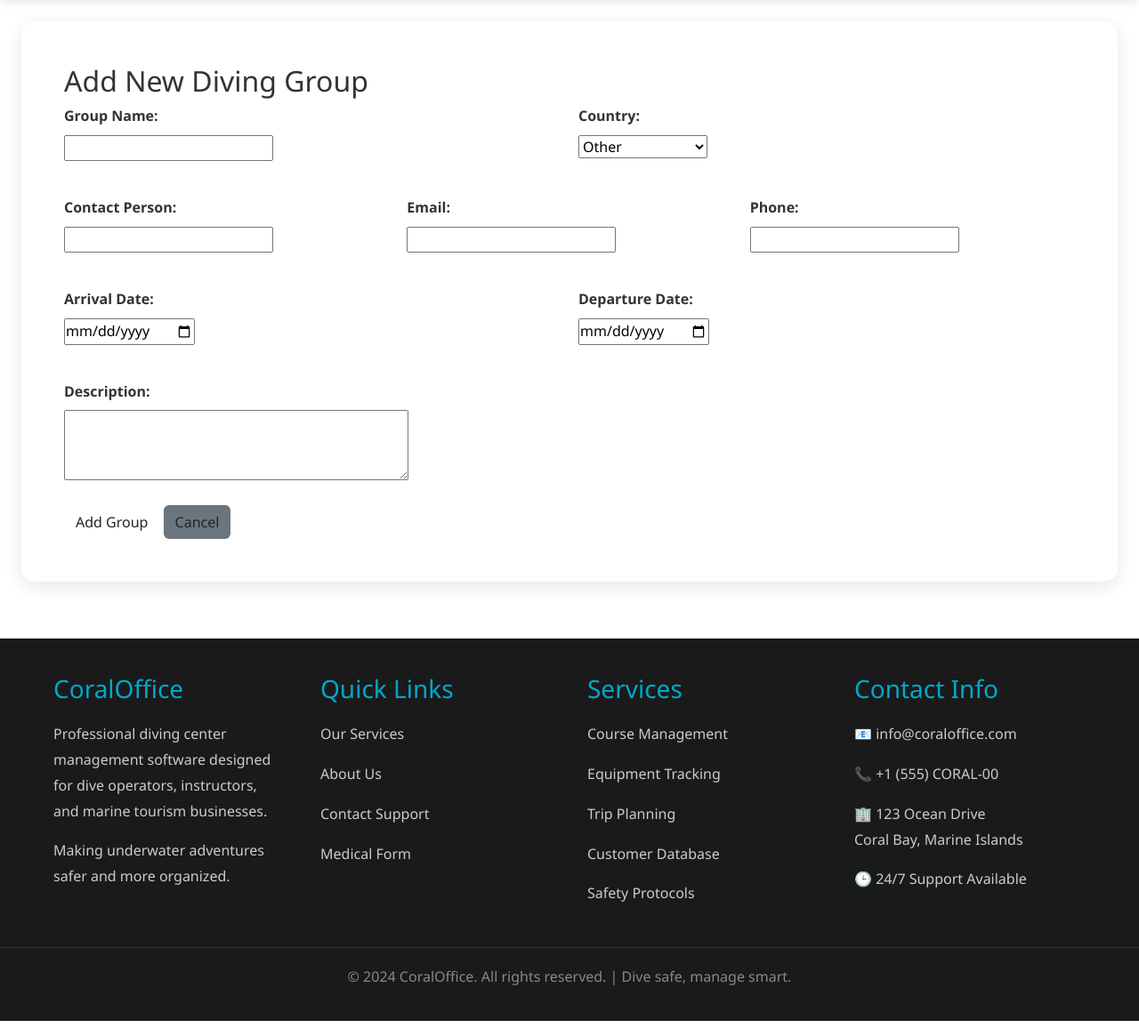
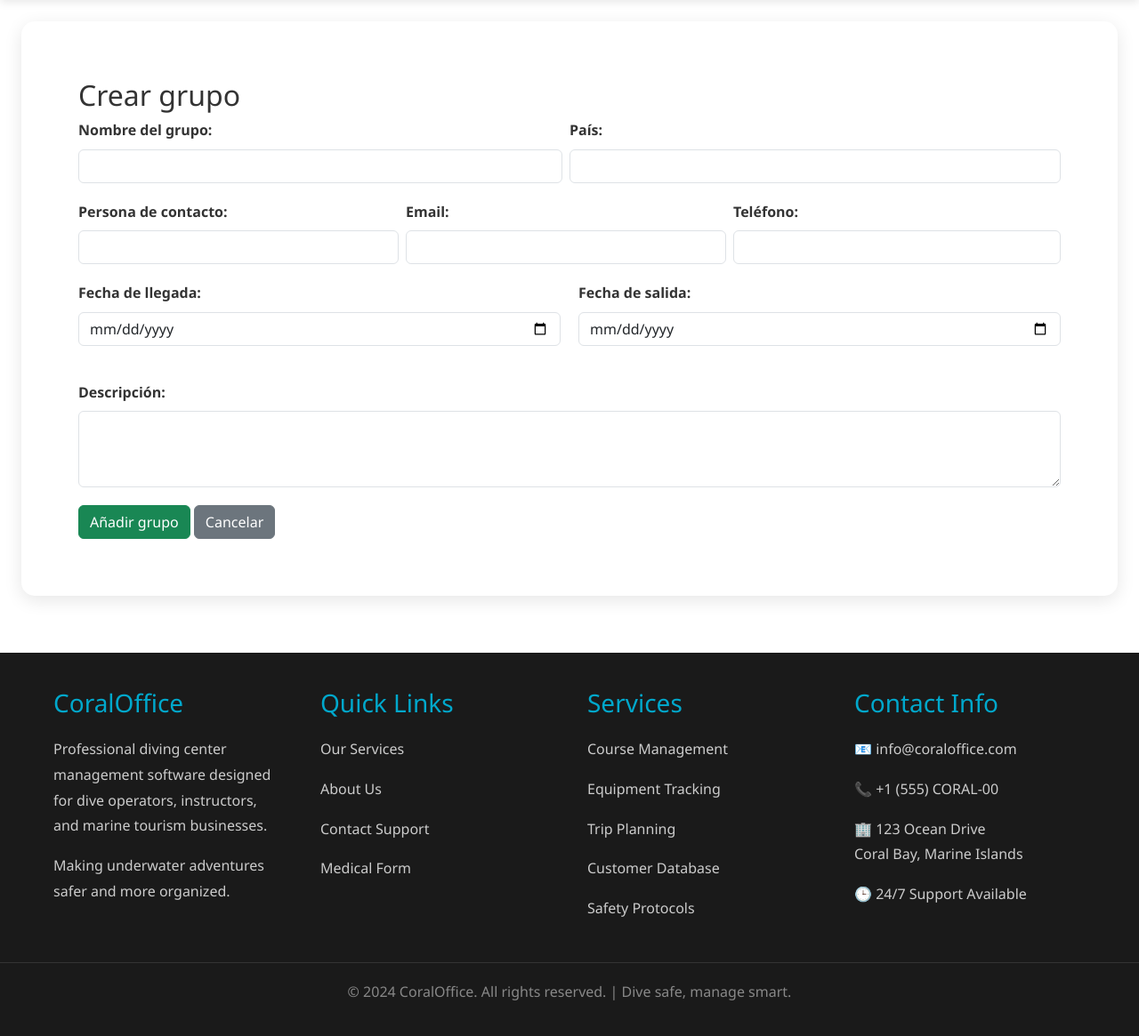
Before and after one commit to renekendeins/coraloffice, a Django app: page /users/diving-groups/add/ in a window 1280 px wide. Shown: the part 76-1241 px from the top of the page at 89% size. Run offline with Django 5.2, Linux system fonts and the light colour scheme; a user stored in the database is signed in; data comes from the database, SQL or seed files in the repository; both versions use the stored data as it was after the commit.

Commit message:
Checkpoint before assistant change: Add diving group creation form and translate models and views
Implements DivingGroupForm with country field and translates Staff/Course models.

Replit-Commit-Author: Assistant

```diff
--- a/users/forms.py
+++ b/users/forms.py
@@ -164,14 +164,21 @@ class InventoryItemForm(forms.ModelForm):
         }
 
 class DivingGroupForm(forms.ModelForm):
+    name = forms.CharField(widget=forms.TextInput(attrs={'class': 'form-control'}))
+    country = forms.CharField(widget=forms.TextInput(attrs={'class': 'form-control'}))
+    contact_person = forms.CharField(widget=forms.TextInput(attrs={'class': 'form-control'}))
+    email = forms.EmailField(widget=forms.EmailInput(attrs={'class': 'form-control'}))
+    phone = forms.CharField(widget=forms.TextInput(attrs={'class': 'form-control'}))
+    description = forms.CharField(widget=forms.Textarea(attrs={'class': 'form-control', 'rows': 3}), required=False)
+    arrival_date = forms.DateField(widget=forms.DateInput(attrs={'type': 'date', 'class': 'form-control'}))
+    departure_date = forms.DateField(widget=forms.DateInput(attrs={'type': 'date', 'class': 'form-control'}))
+
     class Meta:
         model = DivingGroup
-        fields = ('name', 'country', 'contact_person', 'email', 'phone', 'description', 'arrival_date', 'departure_date')
-        widgets = {
-            'description': forms.Textarea(attrs={'rows': 3}),
-            'arrival_date': forms.DateInput(attrs={'type': 'date'}),
-            'departure_date': forms.DateInput(attrs={'type': 'date'}),
-        }
+        fields = (
+            'name', 'country', 'contact_person', 'email',
+            'phone', 'description', 'arrival_date', 'departure_date'
+        )
 
 class QuickCustomerForm(forms.ModelForm):
     """Simplified form for quickly adding customers in group management"""
@@ -243,14 +250,29 @@ class MedicalForm(forms.ModelForm):
 
 
 class CourseForm(forms.ModelForm):
+    name = forms.CharField(widget=forms.TextInput(attrs={'class': 'form-control'}))
+    course_type = forms.ChoiceField(choices=Course.COURSE_TYPE_CHOICES, widget=forms.Select(attrs={'class': 'form-control'}))
+    description = forms.CharField(widget=forms.Textarea(attrs={'class': 'form-control', 'rows': 3}))
+    total_dives = forms.IntegerField(widget=forms.NumberInput(attrs={'class': 'form-control'}))
+    duration_days = forms.IntegerField(widget=forms.NumberInput(attrs={'class': 'form-control'}))
+    price = forms.DecimalField(decimal_places=2, widget=forms.NumberInput(attrs={'class': 'form-control', 'step': '0.01'}))
+    prerequisites = forms.CharField(widget=forms.Textarea(attrs={'class': 'form-control', 'rows': 2}), required=False)
+    is_active = forms.BooleanField(required=False, widget=forms.CheckboxInput(attrs={'class': 'form-check-input'}))
+    just_one_dive = forms.BooleanField(required=False, widget=forms.CheckboxInput(attrs={'class': 'form-check-input'}))
+    includes_material = forms.BooleanField(required=False, widget=forms.CheckboxInput(attrs={'class': 'form-check-input'}))
+    includes_instructor = forms.BooleanField(required=False, widget=forms.CheckboxInput(attrs={'class': 'form-check-input'}))
+    includes_insurance = forms.BooleanField(required=False, widget=forms.CheckboxInput(attrs={'class': 'form-check-input'}))
+
     class Meta:
         model = Course
-        fields = ['name', 'course_type', 'description', 'total_dives', 'duration_days', 'price', 'prerequisites', 'is_active', 'just_one_dive', 'includes_material', 'includes_instructor', 'includes_insurance']
-        widgets = {
-            'description': forms.Textarea(attrs={'rows': 3}),
-            'prerequisites': forms.Textarea(attrs={'rows': 2}),
-            'price': forms.NumberInput(attrs={'step': '0.01'}),
-        }
+        fields = [
+            'name', 'course_type', 'description', 'total_dives', 'duration_days',
+            'price', 'prerequisites', 'is_active', 'just_one_dive',
+            'includes_material', 'includes_instructor', 'includes_insurance'
+        ]
+
+
+
 
 class CourseEnrollmentForm(forms.ModelForm):
     class Meta:
--- a/users/models.py
+++ b/users/models.py
@@ -392,12 +392,16 @@ class Staff(models.Model):
         ('SENIOR_INSTRUCTOR', 'Senior Instructor'),
         ('MASTER_INSTRUCTOR', 'Master Instructor'),
         ('COURSE_DIRECTOR', 'Course Director'),
+        ('SKIPPER', 'Marinero'),
+        ('DRIVER', 'Patrón'),
+
+
     ]
 
     STATUS_CHOICES = [
-        ('ACTIVE', 'Active'),
-        ('INACTIVE', 'Inactive'),
-        ('ON_LEAVE', 'On Leave'),
+        ('ACTIVE', 'Activo'),
+        ('INACTIVE', 'Inactivo'),
+        ('ON_LEAVE', 'Ausente'),
     ]
 
     diving_center = models.ForeignKey(User, on_delete=models.CASCADE, related_name='staff_members')
@@ -478,11 +482,11 @@ class Course(models.Model):
 
 class CourseEnrollment(models.Model):
     STATUS_CHOICES = [
-        ('ENROLLED', 'Enrolled'),
-        ('IN_PROGRESS', 'In Progress'),
-        ('COMPLETED', 'Completed'),
-        ('CANCELLED', 'Cancelled'),
-        ('ON_HOLD', 'On Hold'),
+        ('ENROLLED', 'Inscritp'),
+        ('IN_PROGRESS', 'En progrso'),
+        ('COMPLETED', 'Completado'),
+        ('CANCELLED', 'Cancelado'),
+        ('ON_HOLD', 'En espera'),
     ]
 
     customer = models.ForeignKey(Customer, on_delete=models.CASCADE, related_name='course_enrollments')
@@ -575,20 +579,20 @@ class CourseEnrollment(models.Model):
 
 class CourseSession(models.Model):
     SESSION_TYPE_CHOICES = [
-        ('THEORY', 'Theory Session'),
-        ('POOL', 'Pool Dive'),
-        ('OPEN_WATER', 'Open Water Dive'),
-        ('EXAM', 'Exam'),
-        ('PRACTICAL', 'Practical Skills'),
+        ('THEORY', 'Sesión teórica'),
+        ('POOL', 'Aguas Confinadas'),
+        ('OPEN_WATER', 'Aguas Abiertas'),
+        ('EXAM', 'Examen'),
+        ('PRACTICAL', 'Habilidades'),
     ]
 
     STATUS_CHOICES = [
-        ('NOT_SCHEDULED', 'Not Scheduled'),
-        ('SCHEDULED', 'Scheduled'),
-        ('IN_PROGRESS', 'In Progress'),
-        ('COMPLETED', 'Completed'),
-        ('CANCELLED', 'Cancelled'),
-        ('RESCHEDULED', 'Rescheduled'),
+        ('NOT_SCHEDULED', 'Sin pogramar'),
+        ('SCHEDULED', 'Programado'),
+        ('IN_PROGRESS', 'En progrso'),
+        ('COMPLETED', 'Completado'),
+        ('CANCELLED', 'Cancelado'),
+        ('RESCHEDULED', 'Reprogramado'),
     ]
 
     enrollment = models.ForeignKey(CourseEnrollment, on_delete=models.CASCADE, related_name='course_sessions', null=True, blank=True)
--- a/users/templates/users/add_diving_group.html
+++ b/users/templates/users/add_diving_group.html
@@ -4,53 +4,55 @@
 {% block users_title %}Add Diving Group - CoralOffice{% endblock %}
 
 {% block users_content %}
-<h2>Add New Diving Group</h2>
+<div class="p-3">
+    <h2>Crear grupo</h2>
 
     <form method="post">
         {% csrf_token %}
-    <div class="form-row" style="display: grid; grid-template-columns: 1fr 1fr; gap: 20px; margin-bottom: 20px;">
-        <div class="form-group">
-            <label for="{{ form.name.id_for_label }}">Group Name:</label>
+        <div class="form-row d-flex flex-column flex-md-row">
+            <div class="form-group col-12 col-md-6 pe-md-2">
+                <label for="{{ form.name.id_for_label }}">Nombre del grupo:</label>
                 {{ form.name }}
             </div>
-        <div class="form-group">
-            <label for="{{ form.country.id_for_label }}">Country:</label>
+            <div class="form-group col-12 col-md-6">
+                <label for="{{ form.country.id_for_label }}">País:</label>
                 {{ form.country }}
             </div>
         </div>
 
-    <div class="form-row" style="display: grid; grid-template-columns: 1fr 1fr 1fr; gap: 20px; margin-bottom: 20px;">
-        <div class="form-group">
-            <label for="{{ form.contact_person.id_for_label }}">Contact Person:</label>
+        <div class="form-row d-flex flex-column flex-md-row">
+            <div class="form-group col-12 col-md-4 pe-md-2">
+                <label for="{{ form.contact_person.id_for_label }}">Persona de contacto:</label>
                 {{ form.contact_person }}
             </div>
-        <div class="form-group">
+            <div class="form-group col-12 col-md-4 pe-md-2">
                 <label for="{{ form.email.id_for_label }}">Email:</label>
                 {{ form.email }}
             </div>
-        <div class="form-group">
-            <label for="{{ form.phone.id_for_label }}">Phone:</label>
+            <div class="form-group col-12 col-md-4">
+                <label for="{{ form.phone.id_for_label }}">Teléfono:</label>
                 {{ form.phone }}
             </div>
         </div>
 
         <div class="form-row" style="display: grid; grid-template-columns: 1fr 1fr; gap: 20px; margin-bottom: 20px;">
             <div class="form-group">
-            <label for="{{ form.arrival_date.id_for_label }}">Arrival Date:</label>
+                <label for="{{ form.arrival_date.id_for_label }}">Fecha de llegada:</label>
                 {{ form.arrival_date }}
             </div>
             <div class="form-group">
-            <label for="{{ form.departure_date.id_for_label }}">Departure Date:</label>
+                <label for="{{ form.departure_date.id_for_label }}">Fecha de salida:</label>
                 {{ form.departure_date }}
             </div>
         </div>
 
         <div class="form-group" style="margin-bottom: 20px;">
-        <label for="{{ form.description.id_for_label }}">Description:</label>
+            <label for="{{ form.description.id_for_label }}">Descripción:</label>
             {{ form.description }}
         </div>
 
-    <button type="submit" class="btn">Add Group</button>
-    <a href="{% url 'users:diving_groups_list' %}" class="btn" style="background: #6c757d;">Cancel</a>
+        <button type="submit" class="btn btn-success">Añadir grupo</button>
+        <a href="{% url 'users:diving_groups_list' %}" class="btn btn-secondary">Cancelar</a>
     </form>
+</div>
 {% endblock %}
--- a/users/templates/users/courses_list.html
+++ b/users/templates/users/courses_list.html
@@ -4,7 +4,8 @@
 {% block users_title %}Courses - CoralOffice{% endblock %}
 
 {% block users_content %}
-<h2>Course Management</h2>
+<div class="p-3">
+    <h2>Gestor de cursos</h2>
 
     <div style="margin-bottom: 20px;">
         <a href="{% url 'users:add_course' %}" class="btn">Add New Course</a>
@@ -42,6 +43,7 @@
     {% else %}
         <p>No courses created yet. <a href="{% url 'users:add_course' %}">Add your first course</a>.</p>
     {% endif %}
+</div>
 
 <style>
 .courses-grid {
--- a/users/templates/users/diving_groups_list.html
+++ b/users/templates/users/diving_groups_list.html
@@ -4,6 +4,7 @@
 {% block users_title %}Diving Groups - CoralOffice{% endblock %}
 
 {% block users_content %}
+<div class="p-3">
     <div style="display: flex; justify-content: space-between; align-items: center; margin-bottom: 30px;">
         <h2>Diving Groups Management</h2>
         <a href="{% url 'users:add_diving_group' %}" class="btn">Add New Group</a>
@@ -42,4 +43,5 @@
     {% else %}
         <p>No diving groups added yet.</p>
     {% endif %}
+</div>
 {% endblock %}
--- a/users/templates/users/edit_course.html
+++ b/users/templates/users/edit_course.html
@@ -4,7 +4,8 @@
 {% block users_title %}Edit Course - {{ course.name }}{% endblock %}
 
 {% block users_content %}
-<h2>Edit Course - {{ course.name }}</h2>
+<div class="p-3">
+    <h2>Actualizar curso - {{ course.name }}</h2>
 
     <form method="post" id="course-form">
         {% csrf_token %}
@@ -198,6 +199,7 @@
                     <button type="button" onclick="closeSessionModal()" class="btn" style="background: #6c757d;">Cancel</button>
                 </div>
             </form>
+        </div>
     </div>
 </div>
 
--- a/users/templates/users/manage_group_members.html
+++ b/users/templates/users/manage_group_members.html
@@ -14,6 +14,7 @@
         width: 100%;
     }
 </style>
+<div class="p-3">
     <h2>Manage Members - {{ group.name }}</h2>
 
     <div style="margin-bottom: 20px;">
@@ -314,4 +315,5 @@
         {% elif members %}
         <p style="margin-top: 20px;">No upcoming dives available. <a href="{% url 'users:schedule_dive' %}">Schedule a new dive</a> to be able to assign this group.</p>
         {% endif %}
+</div>
 {% endblock %}
--- a/users/templates/users/profile.html
+++ b/users/templates/users/profile.html
@@ -3,6 +3,7 @@
 {% block users_title %}Profile - CoralOffice{% endblock %}
 
 {% block users_content %}
+<div class="p-3">
     <h2>Bienvenido, {{ user.get_full_name|default:user.username }}!</h2>
     <div class="user-card">
         <h3>Tu información</h3>
@@ -38,4 +39,5 @@
         {% endif %}
 
     </div>
+</div>
 {% endblock %}
```
Also changed, not shown: users/templates/users/course_enrollments.html (+19 -19 lines), users/templates/users/enrollment_detail.html (+9 -8 lines), users/templates/users/schedule_course_session.html (+15 -13 lines), db.sqlite3, users/migrations/0012_alter_courseenrollment_status_and_more.py (added). Lines whose indentation alone changed are shown as unchanged.
